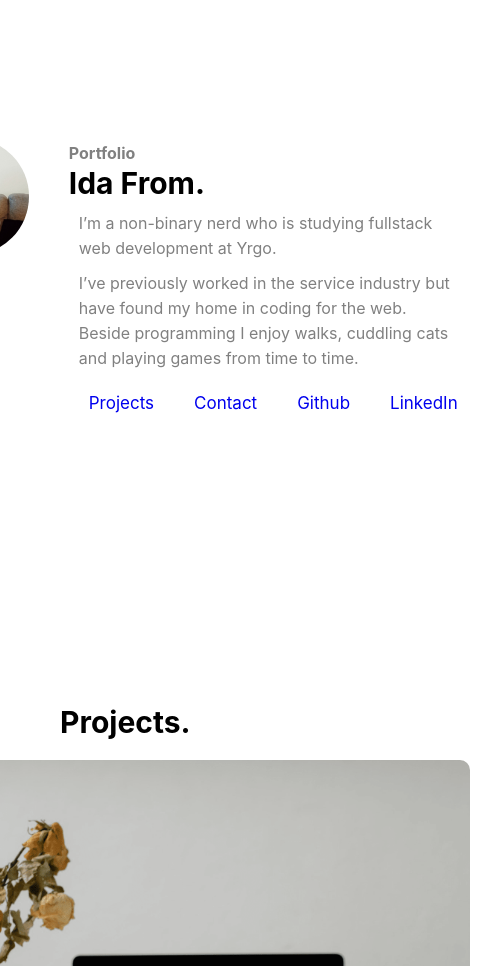
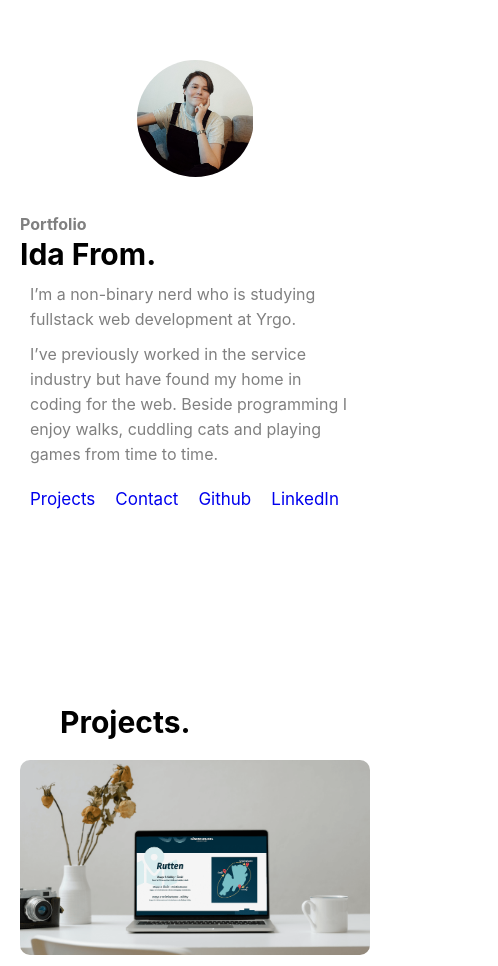
Before and after one commit to Fvrom/portfolio, a React (Create React App) app: page / in a window 390 px wide. Shown: the part 134-1100 px from the top of the page, 498 px wide, since content can reach past the window. Built offline with nearby package versions, Linux system fonts and the light colour scheme.

Commit message:
fixed overflow

```diff
--- a/src/App.css
+++ b/src/App.css
@@ -1,6 +1,6 @@
 .App {
   height: 100vh;
-  width: 100vw;
+  width: 100%;
   display: flex;
   justify-content: center;
   flex-direction: column;
@@ -25,3 +25,14 @@
   border-radius: 50%;
   margin: 2rem;
 }
+
+@media screen and (max-width: 700px) {
+  .Container {
+    flex-direction: column;
+    align-items: center;
+  }
+  .image {
+    height: 30vmin;
+    width: 30vmin;
+  }
+}
--- a/src/components/Card/card.css
+++ b/src/components/Card/card.css
@@ -1,6 +1,7 @@
 .card {
   height: 30rem;
   max-width: 45rem;
+
   display: flex;
   flex-direction: column;
   justify-content: center;
--- a/src/components/Card/nav.css
+++ b/src/components/Card/nav.css
@@ -35,3 +35,9 @@
   text-underline-offset: 0.4rem;
   cursor: pointer;
 }
+
+@media screen and (max-width: 400px) {
+  li {
+    margin: 0;
+  }
+}
--- a/src/components/Project/project.css
+++ b/src/components/Project/project.css
@@ -1,7 +1,5 @@
 .Projects {
-  height: 100vh;
-  width: 100vw;
-
+  width: 100%;
   display: flex;
   flex-direction: row;
   flex-wrap: wrap;
@@ -38,7 +36,7 @@
 
 .project-image {
   object-fit: cover;
-  height: 50rem;
+  height: 50vmin;
   /* border-top-left-radius: 2rem;
   border-top-right-radius: 2rem; */
   border-radius: 1rem;
```
